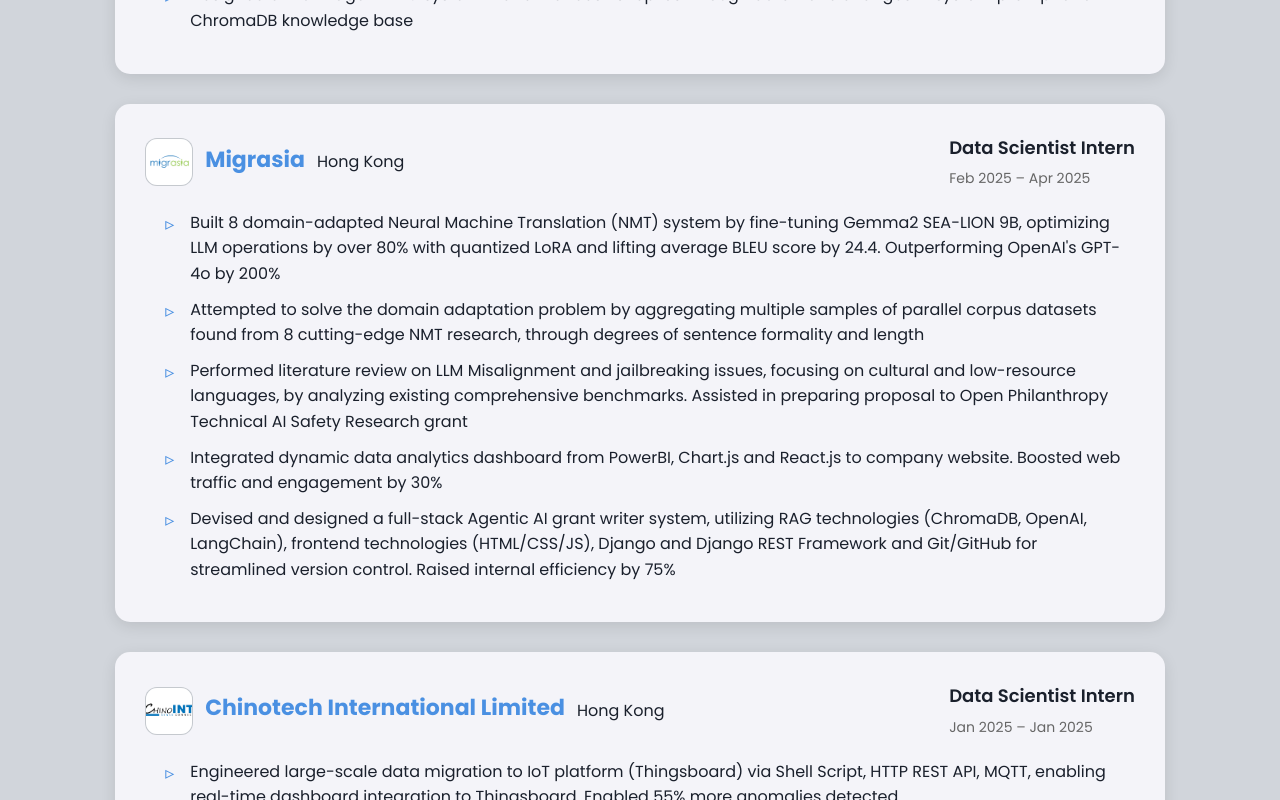
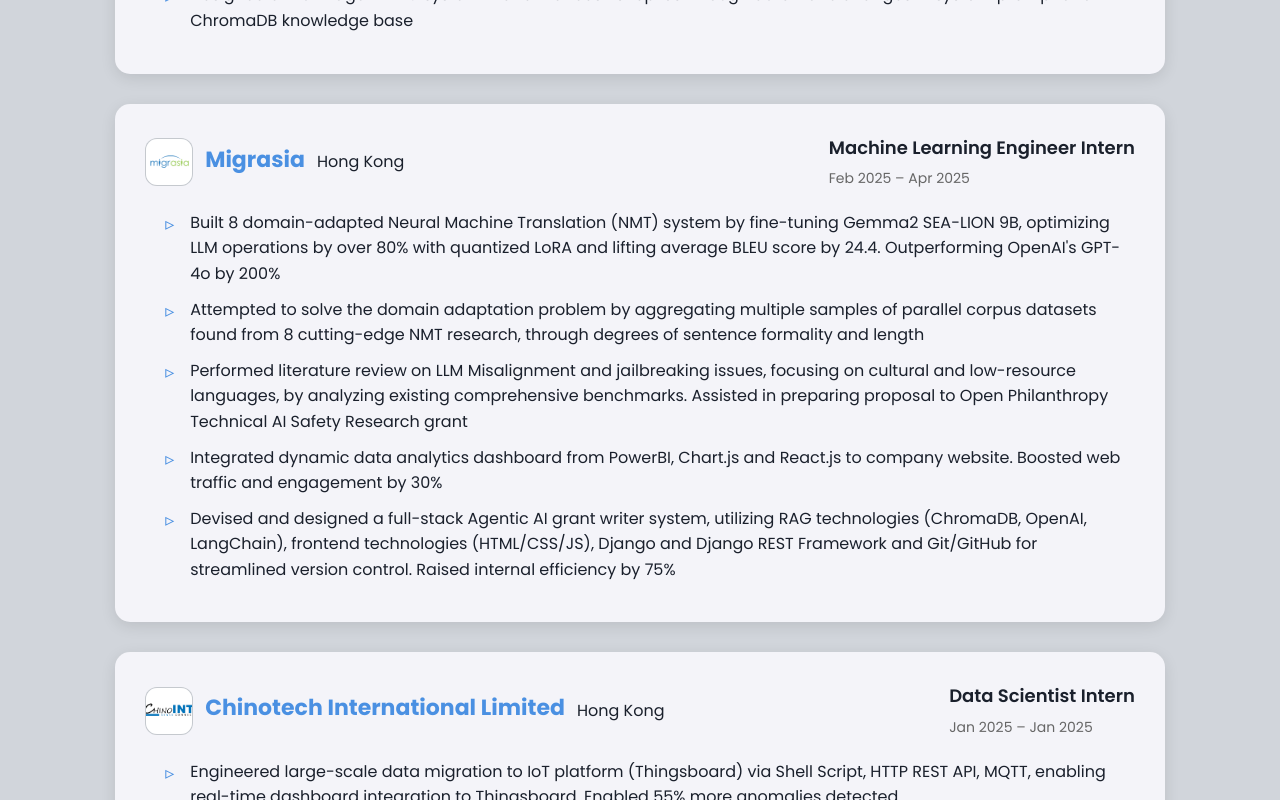
Before and after one commit to edbertw/edbert-portfolio, a Next.js app: page / in a window 1280 px wide. Shown: the part 4540-5340 px from the top of the page. Built offline with nearby package versions, Linux system fonts and the light colour scheme.

Commit message:
Add details

```diff
--- a/src/components/Experience.js
+++ b/src/components/Experience.js
@@ -29,7 +29,7 @@
       {
         company: "Migrasia",
         location: "Hong Kong",
-        position: "Data Scientist Intern",
+        position: "Machine Learning Engineer Intern",
         period: "Feb 2025 – Apr 2025",
         logo: "/src/migrasia.png",
         details: [
--- a/src/components/Footer.js
+++ b/src/components/Footer.js
@@ -2,7 +2,7 @@
     return (
       <footer className="footer">
         <div className="footer-text">
-          <p>© 2025 Edbert Widjaja. All rights reserved.</p>
+          <p>© 2025 Edbert Widjaja. Developed with React.js and Next.js</p>
         </div>
         <div className="footer-iconTop">
           <a href="#home"><i className='bx bx-up-arrow-alt'></i></a>
```
